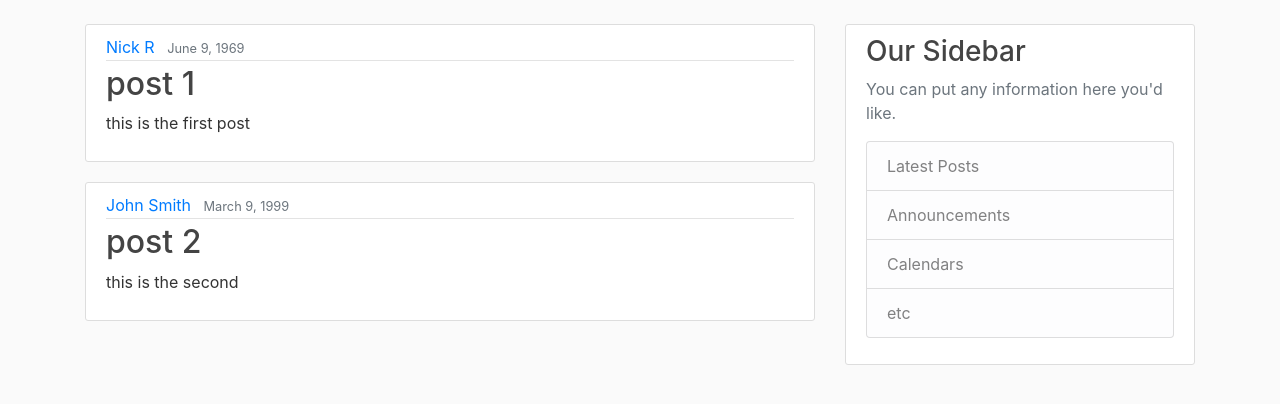
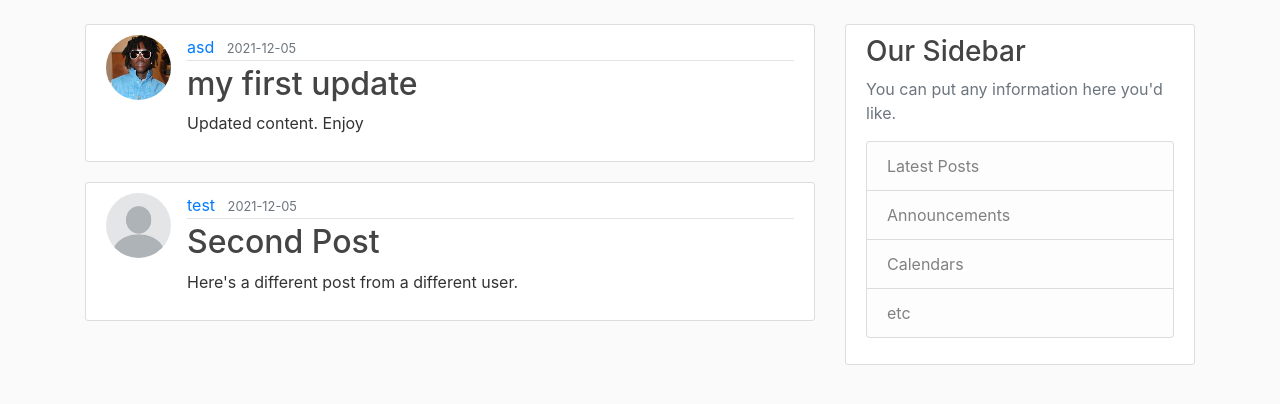
Before and after one commit to nickrosh/flask_blog, a Flask app: page / in a window 1280 px wide. Shown: the part 56-460 px from the top of the page. Run offline with Flask 2, Linux system fonts and the light colour scheme; data comes from the database, SQL or seed files in the repository; both versions use the stored data as it was after the commit; some libraries are stand-ins or nearby versions.

Commit message:
added CRUD for posts

```diff
--- a/flaskblog/routes.py
+++ b/flaskblog/routes.py
@@ -2,32 +2,18 @@ import secrets
 import os
 from PIL import Image
 
-from flask import render_template, url_for, flash, redirect, request
+from flask import render_template, url_for, flash, redirect, request, abort
 from flask_login import login_user, logout_user, current_user, login_required
 
 from flaskblog import app, db, bcrypt
-from flaskblog.forms import RegistrationForm, LoginForm, UpdateAccountForm
+from flaskblog.forms import RegistrationForm, LoginForm, UpdateAccountForm, PostForm
 from flaskblog.models import User, Post
 
-
-posts = [
-    {
-    'author' : 'Nick R',
-    'title': 'post 1',
-    'content': 'this is the first post',
-    'date_posted': 'June 9, 1969'
-    },
-    {
-    'author' : 'John Smith',
-    'title': 'post 2',
-    'content': 'this is the second',
-    'date_posted': 'March 9, 1999'
-    }
-]
 
 @app.route("/")
 @app.route("/home")
 def home_page():
+    posts = Post.query.all()
     return render_template('home.html', posts=posts)
 
 @app.route("/about")
@@ -99,3 +85,53 @@ def account():
         form.email.data = current_user.email
     image_file = url_for('static', filename=f'profile_pics/{current_user.image_file}')
     return render_template('account.html', title='Account', image_file=image_file, form=form)
+
+
+@app.route("/post/new", methods=['GET', 'POST'])
+def new_post():
+    form = PostForm()
+    if form.validate_on_submit():
+        post = Post(title=form.title.data, content=form.content.data, author=current_user)
+        db.session.add(post)
+        db.session.commit()
+        flash('Your post has been created!', 'success')
+        return redirect(url_for('home_page'))
+    return render_template('create_post.html', title='New Post',
+                             form=form, legend='Update Post')
+
+@app.route("/post/<int:post_id>")
+def post(post_id):
+    post = Post.query.get_or_404(post_id)
+    return render_template('post.html', title=post.title, post=post)
+
+
+@app.route("/post/<int:post_id>/update", methods=['GET', 'POST'])
+@login_required
+def update_post(post_id):
+    post = Post.query.get_or_404(post_id)
+    if post.author != current_user:
+        abort(403)
+    form = PostForm()
+    if form.validate_on_submit():
+        post.title = form.title.data
+        post.content = form.content.data
+        db.session.commit()
+        flash('Your post has been updated!', 'success')
+        return redirect(url_for('post', post_id=post.id))
+    elif request.method == 'GET':
+        form.title.data = post.title
+        form.content.data = post.content
+    return render_template('create_post.html', title='Update Post',
+                             form=form, legend='Update Post')
+
+
+@app.route("/post/<int:post_id>/delete", methods=['POST'])
+@login_required
+def delete_post(post_id):
+    post = Post.query.get_or_404(post_id)
+    if post.author != current_user:
+        abort(403)
+    db.session.delete(post)
+    db.session.commit()
+    flash('Your post has been deleted!', 'success')
+    return redirect(url_for('home_page'))
--- a/flaskblog/templates/home.html
+++ b/flaskblog/templates/home.html
@@ -2,12 +2,13 @@
 {% block content %}
     {% for post in posts %}
         <article class="media content-section">
+            <img class="rounded-circle article-img" src="{{ url_for('static', filename='profile_pics/' + post.author.image_file) }}">
             <div class="media-body">
             <div class="article-metadata">
-                <a class="mr-2" href="#">{{ post.author }}</a>
-                <small class="text-muted">{{ post.date_posted }}</small>
+                <a class="mr-2" href="#">{{ post.author.username }}</a>
+                <small class="text-muted">{{ post.date_posted.strftime('%Y-%m-%d') }}</small>
             </div>
-            <h2><a class="article-title" href="#">{{ post.title }}</a></h2>
+            <h2><a class="article-title" href="{{ url_for('post', post_id=post.id) }}">{{ post.title }}</a></h2>
             <p class="article-content">{{ post.content }}</p>
             </div>
         </article>
--- a/flaskblog/templates/layout.html
+++ b/flaskblog/templates/layout.html
@@ -32,6 +32,7 @@
                   <!-- Navbar Right Side -->
                   <div class="navbar-nav">
                     {% if current_user.is_authenticated %}
+                      <a class="nav-item nav-link" href="{{ url_for('new_post') }}">New Post</a>
                       <a class="nav-item nav-link" href="{{ url_for('account') }}">Account</a>
                       <a class="nav-item nav-link" href="{{ url_for('logout') }}">Logout</a>
                     {% else %}
```
Also changed, not shown: flaskblog/forms.py (+7 -1 lines), flaskblog/templates/create_post.html (added, +40 -0 lines), flaskblog/templates/post.html (added, +39 -0 lines), flaskblog/site.db.
